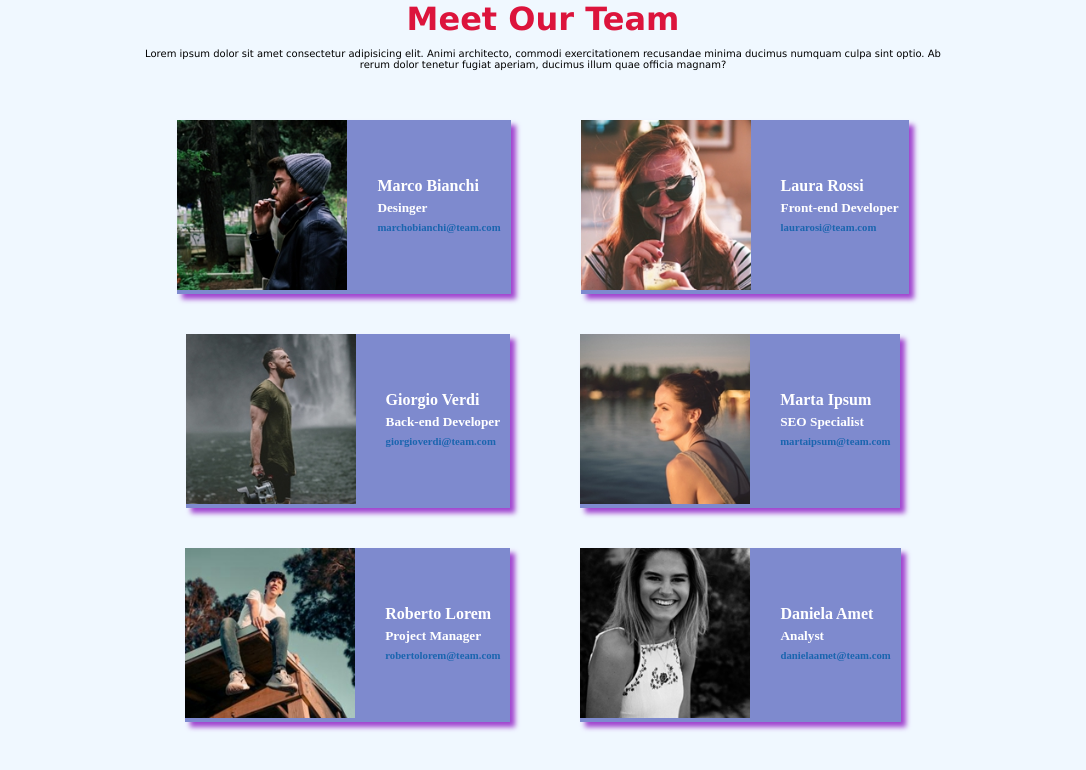
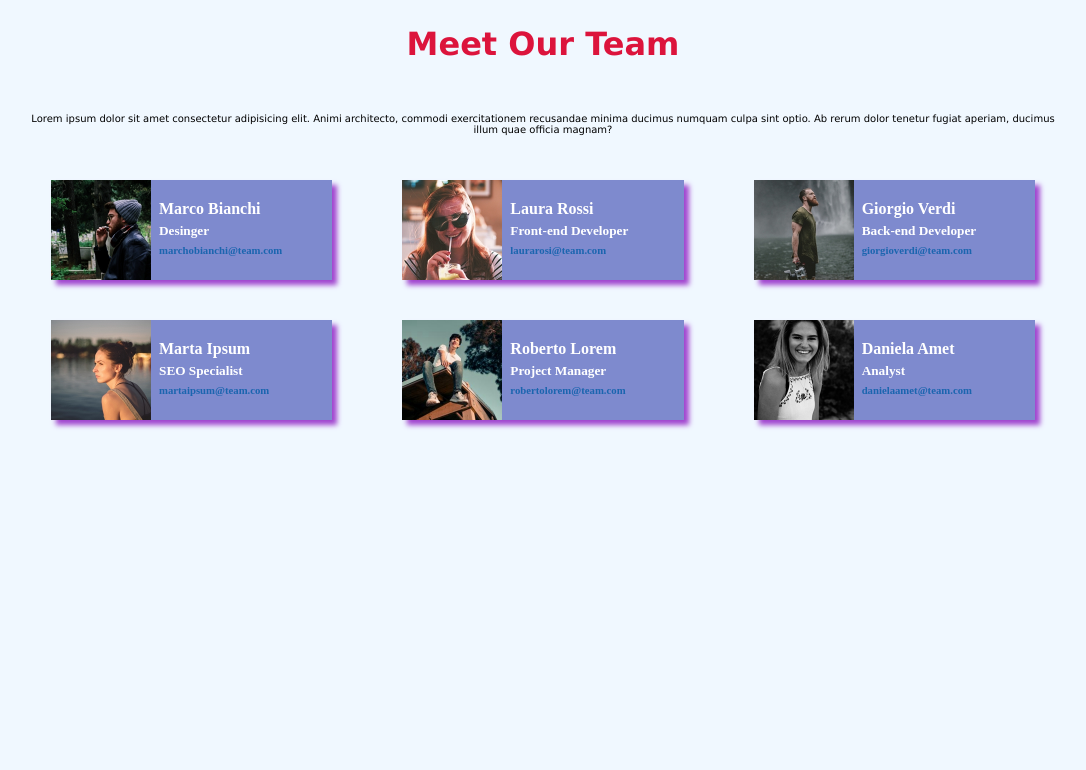
Before and after one commit to ejonax/html-css-flex-cards, a plain HTML site: page index.html in a window 1280 px wide. Shown: the whole page, without its empty margins (97-1183 px from the left). Drawn offline with Linux system fonts and the light colour scheme.

Commit message:
feat: last updates based on Luigi call

```diff
--- a/css/style.css
+++ b/css/style.css
@@ -9,24 +9,26 @@ body{
 }
 
 .main-wraper{
-    max-width: 800px;
     margin: 0 auto;
+    width: 80%;
 }
 
 .title-ct{
     text-align: center;
     font-family:Verdana, Geneva, Tahoma, sans-serif;
     margin-bottom: 20px;
+    width:100%;
+    margin: 0 auto;
+    padding: 25px 0;
 }
 
 .title-ct h1{
     color: crimson;
-    padding-bottom: 10px;
+    margin-bottom: 50px;
 }
 
 .title-ct p{
     font-size: 10px;
-    padding-bottom: 10px;
 }
 
 .card-ct{
@@ -41,14 +43,13 @@ body{
 .card-item{
     display: flex;
     background-color: rgb(126, 138, 206);
-    min-width: 100px;
+    min-width: 250px;
+    width: calc((100% / 3) - 60px);
     margin: 20px 20px;
     box-shadow:  5px 5px 5px #a145cf;
+    align-items: center;
 }
 
-.card-item{
-    align-items: center;
-}
 
 .card-item h4,h5{
     color:white;
@@ -59,10 +60,10 @@ body{
 }
 
 .card-item img{
-    width: 85%;
+    width: 100px;
+    margin-right: 8px;
 }
 
 .card-item h4,h5,h6{
     padding-bottom: 5px;
-    margin-right:10px;
 };
--- a/index.html
+++ b/index.html
@@ -20,9 +20,9 @@
 
             <div class="card-ct">
                 <div class="card-item">
-                    <div>
+
                          <img src="./img/male1.png" alt="male foto1">
-                    </div>
+
                      <div >
                         <h4>Marco Bianchi</h4>
                         <h5>Desinger</h5>
@@ -30,9 +30,9 @@
                     </div>
                 </div>
                 <div class="card-item">
-                    <div>
+
                         <img src="./img/female1.png" alt="female foto1">
-                    </div>
+
                     <div>
                        <h4>Laura Rossi</h4>
                        <h5>Front-end Developer</h5>
@@ -40,9 +40,7 @@
                    </div>
                 </div>
                 <div class="card-item">
-                    <div>
                         <img src="./img/male2.png" alt="male foto2">
-                    </div>
                         <div>
                             <h4>Giorgio Verdi</h4>
                             <h5>Back-end Developer</h5>
@@ -50,9 +48,7 @@
                         </div>
                 </div>
                 <div class="card-item">
-                    <div>
                         <img src="./img/female2.png" alt="female foto2">
-                    </div>
                         <div >
                             <h4>Marta Ipsum</h4>
                             <h5>SEO Specialist</h5>
@@ -60,9 +56,7 @@
                         </div>
                 </div>
                 <div class="card-item">
-                    <div>
                         <img src="./img/male3.png" alt="male foto3">
-                    </div>
                         <div>
                             <h4>Roberto Lorem</h4>
                             <h5>Project Manager</h5>
@@ -70,9 +64,7 @@
                         </div>
                 </div>
                 <div class="card-item">
-                    <div>
                         <img src="./img/female3.png" alt="female foto3">
-                    </div>
                         <div>
                             <h4>Daniela Amet</h4>
                             <h5>Analyst</h5>
```
Lines whose indentation alone changed are shown as unchanged.
